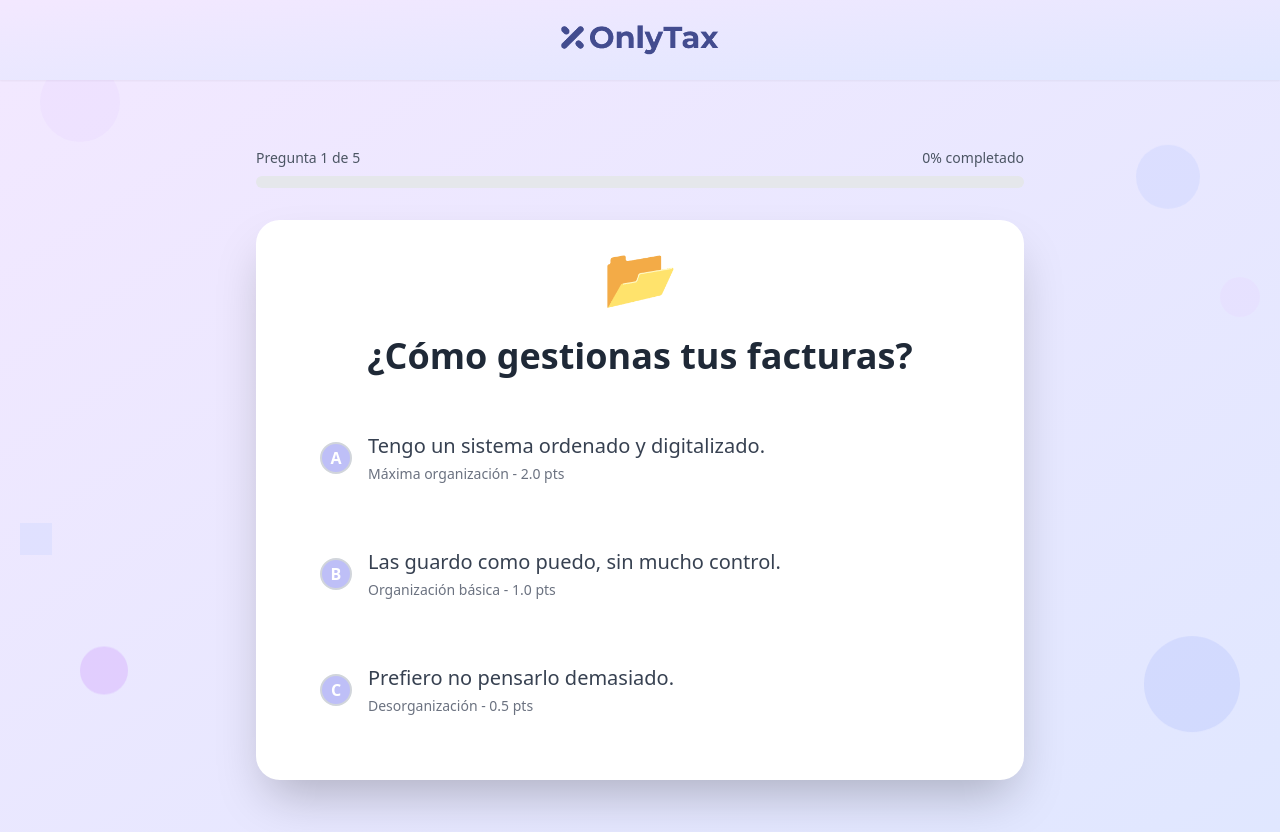
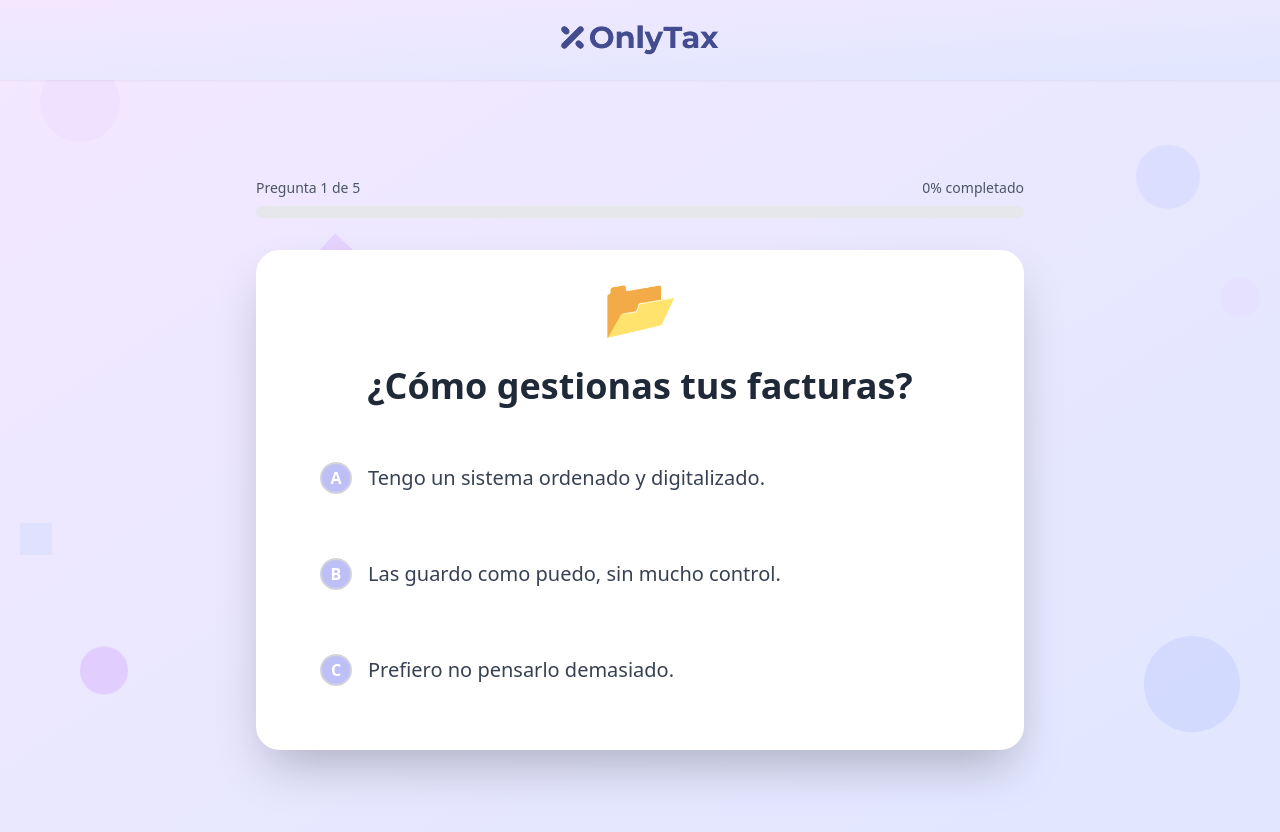
Before and after one commit to OnlyTaxToni/tipo_autonomo, a React (Vite) app: page / in a window 1280 px wide. Both pictures are taken after a click on the button "Empezar quiz ✍️". Built offline with nearby package versions, Linux system fonts and the light colour scheme.

Commit message:
Eliminar valores de puntuación de las opciones

```diff
--- a/src/componets/QuizScreen.tsx
+++ b/src/componets/QuizScreen.tsx
@@ -9,7 +9,6 @@ interface Question {
   options: {
     value: Answer;
     text: string;
-    description: string; // Descripción del comportamiento que representa
   }[];
 }
 
@@ -22,18 +21,15 @@ const questions: Question[] = [
     options: [
       {
         value: 'A',
-        text: 'Tengo un sistema ordenado y digitalizado.',
-        description: 'Máxima organización - 2.0 pts'
+        text: 'Tengo un sistema ordenado y digitalizado.'
       },
       {
         value: 'B',
-        text: 'Las guardo como puedo, sin mucho control.',
-        description: 'Organización básica - 1.0 pts'
+        text: 'Las guardo como puedo, sin mucho control.'
       },
       {
         value: 'C',
-        text: 'Prefiero no pensarlo demasiado.',
-        description: 'Desorganización - 0.5 pts'
+        text: 'Prefiero no pensarlo demasiado.'
       }
     ]
   },
@@ -44,18 +40,15 @@ const questions: Question[] = [
     options: [
       {
         value: 'A',
-        text: 'Ya lo tengo todo preparado con antelación.',
-        description: 'Máxima preparación - 2.0 pts'
+        text: 'Ya lo tengo todo preparado con antelación.'
       },
       {
         value: 'B',
-        text: 'Lo dejo para el último momento pero lo hago.',
-        description: 'Procrastinación - 1.5 pts'
+        text: 'Lo dejo para el último momento pero lo hago.'
       },
       {
         value: 'C',
-        text: 'Prefiero que alguien lo haga por mí.',
-        description: 'Delegación - 0.5 pts'
+        text: 'Prefiero que alguien lo haga por mí.'
       }
     ]
   },
@@ -66,18 +59,15 @@ const questions: Question[] = [
     options: [
       {
         value: 'A',
-        text: 'Investigo bien qué retenciones aplicar.',
-        description: 'Conocimiento profundo - 2.0 pts'
+        text: 'Investigo bien qué retenciones aplicar.'
       },
       {
         value: 'B',
-        text: 'Facturo igual y confío en la suerte.',
-        description: 'Improvisación - 1.0 pts'
+        text: 'Facturo igual y confío en la suerte.'
       },
       {
         value: 'C',
-        text: 'ChatGPT es mi asesoría de confianza.',
-        description: 'Evasión del tema - 0.5 pts'
+        text: 'ChatGPT es mi asesoría de confianza.'
       }
     ]
   },
@@ -88,18 +78,15 @@ const questions: Question[] = [
     options: [
       {
         value: 'A',
-        text: 'Los archivo meticulosamente para deducirlos.',
-        description: 'Máximo control - 2.0 pts'
+        text: 'Los archivo meticulosamente para deducirlos.'
       },
       {
         value: 'B',
-        text: 'Los acumulo sin orden pero los tengo.',
-        description: 'Acumulación - 1.5 pts'
+        text: 'Los acumulo sin orden pero los tengo.'
       },
       {
         value: 'C',
-        text: 'Desaparecen misteriosamente.',
-        description: 'Pérdida total - 0.5 pts'
+        text: 'Desaparecen misteriosamente.'
       }
     ]
   },
@@ -110,18 +97,15 @@ const questions: Question[] = [
     options: [
       {
         value: 'A',
-        text: 'Correcta y transparente, nos entendemos.',
-        description: 'Relación óptima - 2.0 pts'
+        text: 'Correcta y transparente, nos entendemos.'
       },
       {
         value: 'B',
-        text: 'De amor-odio: más odio que amor.',
-        description: 'Relación conflictiva - 1.0 pts'
+        text: 'De amor-odio: más odio que amor.'
       },
       {
         value: 'C',
-        text: 'Tensa: nunca sé si voy a salir viva.',
-        description: 'Relación problemática - 0.5 pts'
+        text: 'Tensa: nunca sé si voy a salir viva.'
       }
     ]
   }
@@ -230,9 +214,6 @@ export default function QuizScreen({ answers, onAnswer, onFinish }: QuizScreenPr
                       <span className="text-base md:text-lg lg:text-xl text-gray-700 font-medium block">
                         {option.text}
                       </span>
-                      <span className="text-xs md:text-sm text-gray-500 mt-1 block">
-                        {option.description}
-                      </span>
                     </div>
                   </div>
                   <Check className="w-5 h-5 md:w-6 md:h-6 text-purple-500 opacity-0 group-hover:opacity-100 transition-opacity duration-200 flex-shrink-0" />
```
